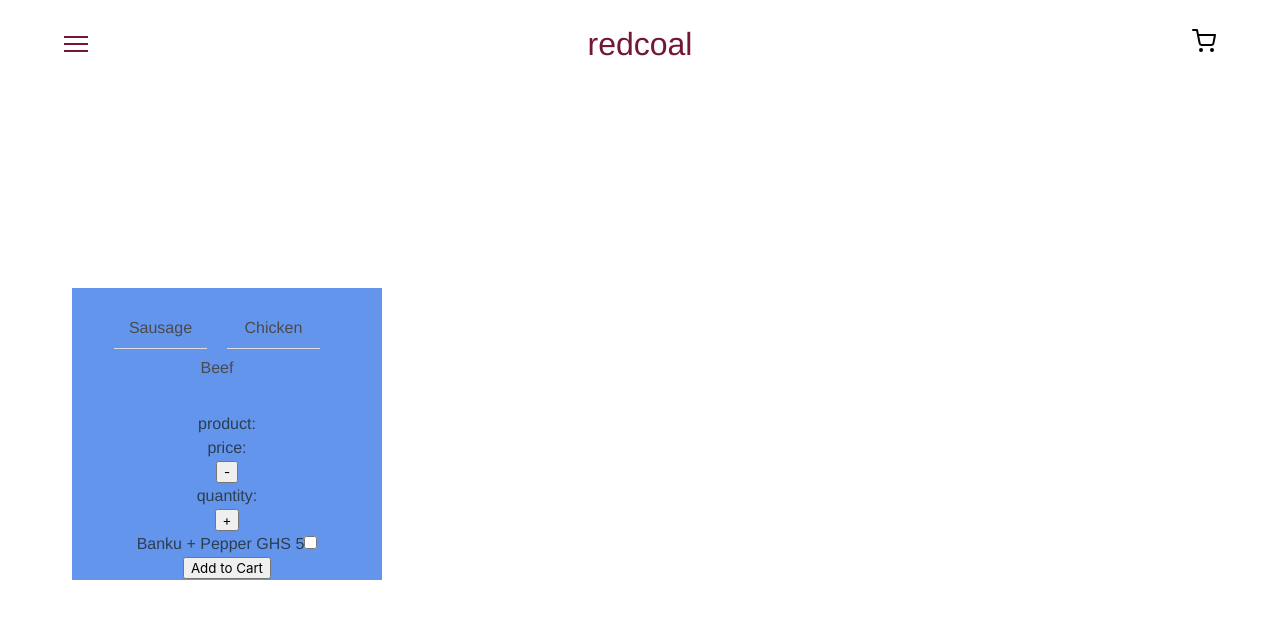
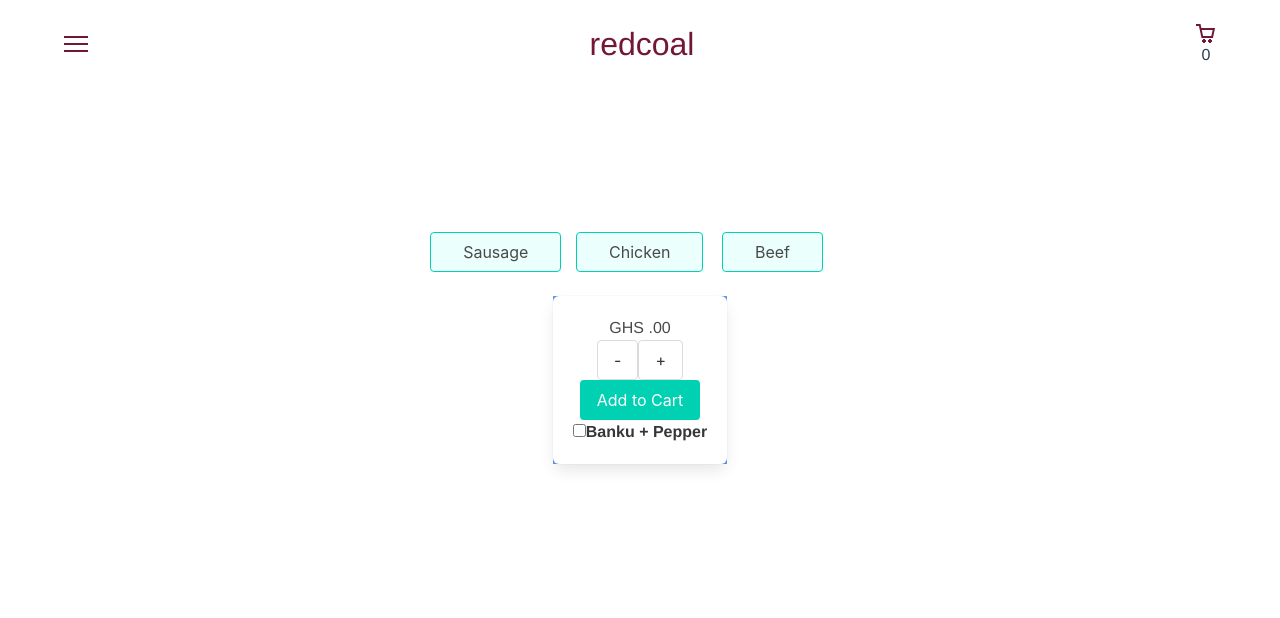
Before and after one commit to mchase007/redcoalv3., a Vue app: page /meal/beef in a window 1280 px wide. Shown: the top 618 px of the page. Built offline with nearby package versions, Linux system fonts and the light colour scheme.

Commit message:
basic ui update

```diff
--- a/src/assets/scss/_productlist.scss
+++ b/src/assets/scss/_productlist.scss
@@ -7,7 +7,7 @@
 }
 
 .mobile {
-  flex-wrap: wrap;
+  // flex-wrap: wrap;
   text-align: left;
 
 }
--- /dev/null
+++ b/src/assets/scss/_shoppingcart.scss
@@ -0,0 +1,51 @@
+.gg-shopping-cart {
+  display: block;
+  box-sizing: border-box;
+  position: relative;
+  transform: scale(var(--ggs,1));
+  width: 20px;
+  height: 21px;
+  color: #731739;
+  background:
+  linear-gradient(
+  to left,currentColor 12px,
+  transparent 0)
+  no-repeat -1px 6px/18px 2px,
+  linear-gradient(
+  to left,currentColor 12px,
+  transparent 0)
+  no-repeat 6px 14px/11px 2px,
+  linear-gradient(
+  to left,currentColor 12px,
+  transparent 0)
+  no-repeat 0 2px/4px 2px,
+  radial-gradient(
+  circle,currentColor 60%,
+  transparent 40%)
+  no-repeat 12px 17px/4px 4px,
+  radial-gradient(
+  circle,currentColor 60%,
+  transparent 40%)
+  no-repeat 6px 17px/4px 4px
+ }
+
+ .gg-shopping-cart::after,
+ .gg-shopping-cart::before {
+  content: "";
+  display: block;
+  position: absolute;
+  box-sizing: border-box;
+  width: 2px;
+  height: 14px;
+  background: currentColor;
+  top: 2px;
+  left: 4px;
+  transform: skew(12deg)
+ }
+
+ .gg-shopping-cart::after {
+  height: 10px;
+  top: 6px;
+  left: 16px;
+  transform: skew(-12deg)
+ }
--- a/src/assets/scss/style.scss
+++ b/src/assets/scss/style.scss
@@ -5,6 +5,7 @@
 @import "purchase";
 @import "cart";
 @import "product";
+@import "shoppingcart";
 
 
 // @import url("https://fonts.googleapis.com/css2?family=Josefin+Sans:wght@400;700&display=swap");
--- a/src/components/Header.vue
+++ b/src/components/Header.vue
@@ -23,8 +23,8 @@
 
 
       <div class="header_cart" @click="openCart">
-          <img class="cart" src="../assets/shopping-cart.svg" alt="cart">
-          <span class="snipcart-items-count"></span>
+          <i class="gg-shopping-cart"></i>
+          <p>{{cartItemNum}}</p>
       </div>
     </div>
   </nav>
@@ -40,6 +40,11 @@ export default {
       addressLink: '../assets/menu.svg'
     }
   },
+  computed: {
+    cartItemNum() {
+      return this.$store.getters.cartLength
+    }
+  },
   methods: {
     displayMenu(event) {
       this.open = !this.open
--- a/src/components/ProductItem.vue
+++ b/src/components/ProductItem.vue
@@ -1,28 +1,34 @@
 <template>
   <div class="productView" :class="{view : view}">
-    <ProductList></ProductList>
+
     <CompletePurchase/>
     <div class="product">
-      <p>product: {{userMeal.productName}}</p>
+      <div class="box">
+        <p>{{userMeal.productName}}</p>
+        <p>GHS {{userMeal.productPrice}}.00</p>
 
-      <p>price: {{userMeal.productPrice}}</p>
-      <button @click="decreaseQuantity">-</button>
-      <p>quantity: {{userMeal.productQuantity}}</p>
-      <button @click="increaseQuantity">+</button>
-      <p>{{userMeal.productImage}}</p>
+        <div class="flex flex-jc-c flex-ai-c">
+        <button class="button" @click="decreaseQuantity">-</button>
+        <p>{{userMeal.productQuantity}}</p>
+        <button class="button" @click="increaseQuantity">+</button>
+        </div>
 
-      <form action="">
-        <label>Banku + Pepper GHS 5</label>
-        <input @input="userAddOn" type="checkbox">
-      </form>
+        <button class="button is-primary" @click="updateCart(userMeal)">Add to Cart</button>
 
-      <button @click="updateCart(userMeal)">Add to Cart</button>
+  <div class="field flex">
+    <div class="control">
+      <input class="" type="checkbox">
+    </div>
+    <label class="label">Banku + Pepper</label>
+  </div>
+
+</div>
     </div>
   </div>
 </template>
 
 <script>
-import ProductList from '@/components/ProductList.vue'
+
 import CompletePurchase from '@/components/CompletePurchase.vue'
 
 export default {
@@ -32,7 +38,7 @@ export default {
     }
   },
   components: {
-    ProductList,
+
     CompletePurchase,
   },
   computed: {
--- a/src/components/ProductList.vue
+++ b/src/components/ProductList.vue
@@ -7,9 +7,9 @@
           <!-- <div class="content is-medium">
             <button class="button is-primary is-light is-outlined" @click="selectMeal(product)">{{product.productName}}</button>
           </div> -->
-      <div>
+      <button class="button is-primary is-light is-outlined">
         <router-link :to="{ name:'Product', params: { id: product.productID}}" @click="selectMeal(product)">{{product.productName}}</router-link>
-      </div>
+      </button>
         </div>
       </div>
 
--- a/src/store/index.js
+++ b/src/store/index.js
@@ -11,6 +11,7 @@ export default createStore({
   state: {
     products: items,
     cart: [],
+    // cartLength: '',
     open: false,
     checkout: false,
     meal: {},
@@ -39,6 +40,11 @@ export default createStore({
       let email = `{{state.mobile}}@redcoal.com`
       return email
     },
+    cartLength(state) {
+      let itemNum = state.cart.length
+      return itemNum
+
+    }
   },
   mutations: {
     selectMeal(state, payload) {
@@ -47,7 +53,6 @@ export default createStore({
     addToCart(state, payload) {
       // let item = state.cart.find(i => i.productQuantity === payload.productQuantity)
       state.cart.push(payload);
-
       // if (item) {
       //   item.productQuantity2++
       //   console.log(item.productQuantity2);
--- a/src/views/Product.vue
+++ b/src/views/Product.vue
@@ -5,7 +5,8 @@
       <Cart/>
       <!-- <CompletePurchase/> -->
     </div>
-    <div class="hero-body">
+    <div class="hero-body flex flex-fd-c">
+      <ProductList></ProductList>
       <!-- <Hero></Hero> -->
       <ProductItem></ProductItem>
     </div>
@@ -19,12 +20,14 @@
 import Header from '@/components/Header.vue'
 import Cart from '@/components/Cart.vue'
 import ProductItem from '@/components/ProductItem.vue'
+import ProductList from '@/components/ProductList.vue'
 
 export default {
   components: {
     Header,
     Cart,
     ProductItem,
+    ProductList,
   },
 }
 </script>
```
Also changed, not shown: src/components/Cart.vue (line endings or trailing spaces).
